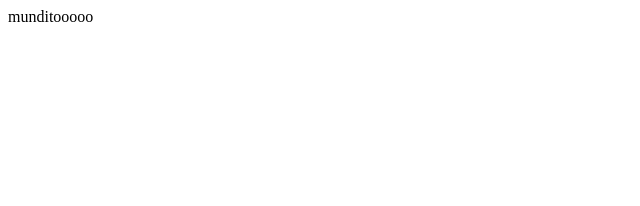
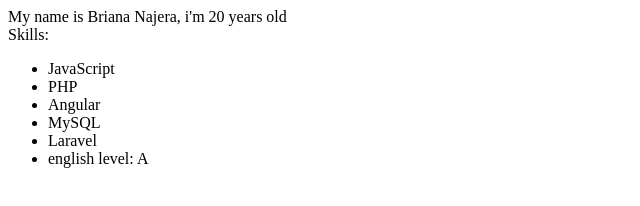
Before and after one commit to briananan/repo, a plain HTML site: page index.html in a window 1280 px wide. Shown: the whole page, without its empty margins (0-640 px from the left). Drawn offline with Linux system fonts and the light colour scheme.

Commit message:
Añadiendo skills

```diff
--- a/index.html
+++ b/index.html
@@ -4,9 +4,19 @@
     <meta charset="UTF-8">
     <meta name="viewport" content="width=device-width, initial-scale=1.0">
     <meta http-equiv="X-UA-Compatible" content="ie=edge">
-    <title>Hola</title>
+    <title>Portafolio de Trabajo</title>
 </head>
 <body>
-    munditooooo
+    My name is Briana Najera, i'm 20 years old
+    <br>Skills:
+    <ul>
+        <li>JavaScript</li>
+        <li>PHP</li>
+        <li>Angular</li>
+        <li>MySQL</li>
+        <li>Laravel</li>
+        <li>english level: A</li>
+    </ul>
+    <br>
 </body>
 </html>
```
